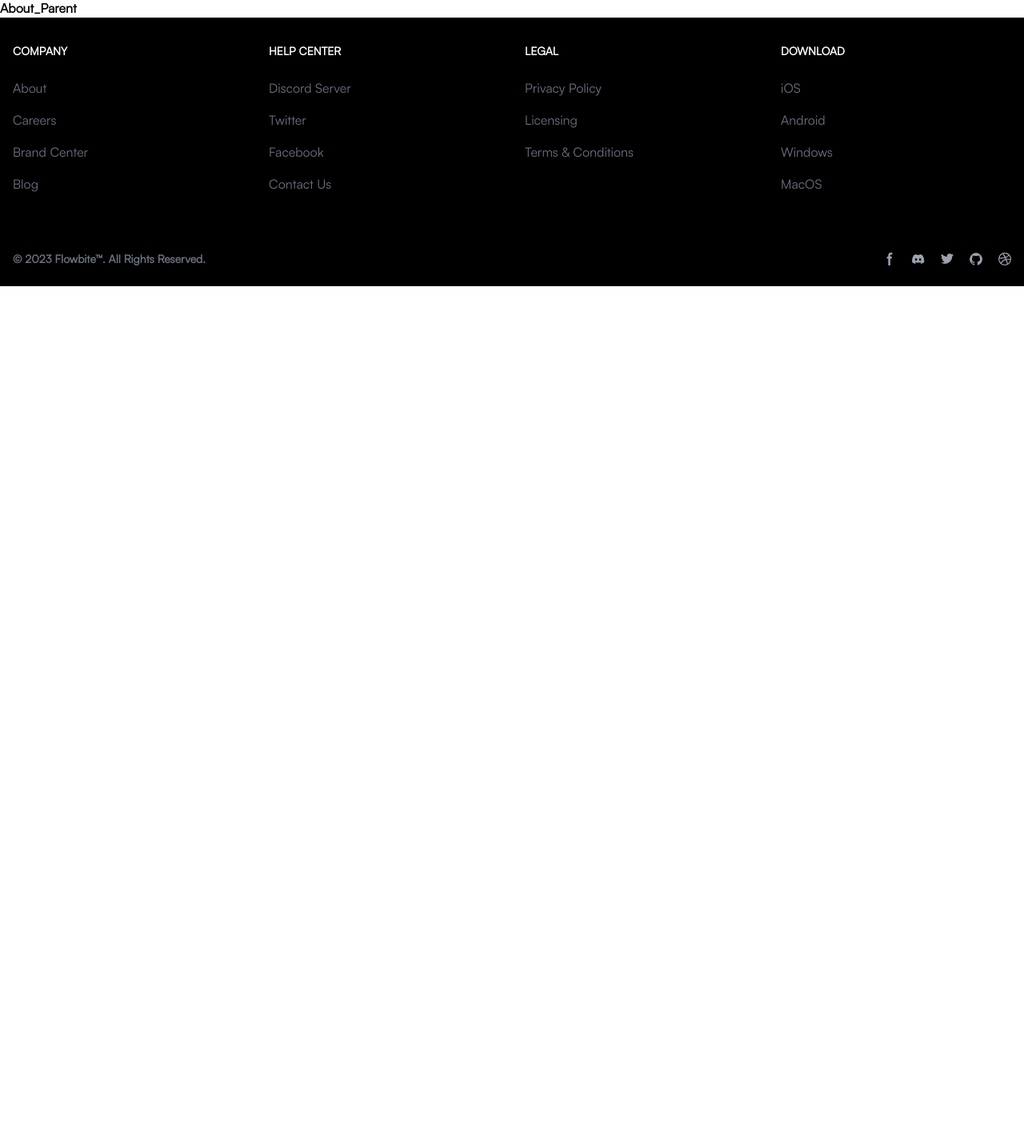
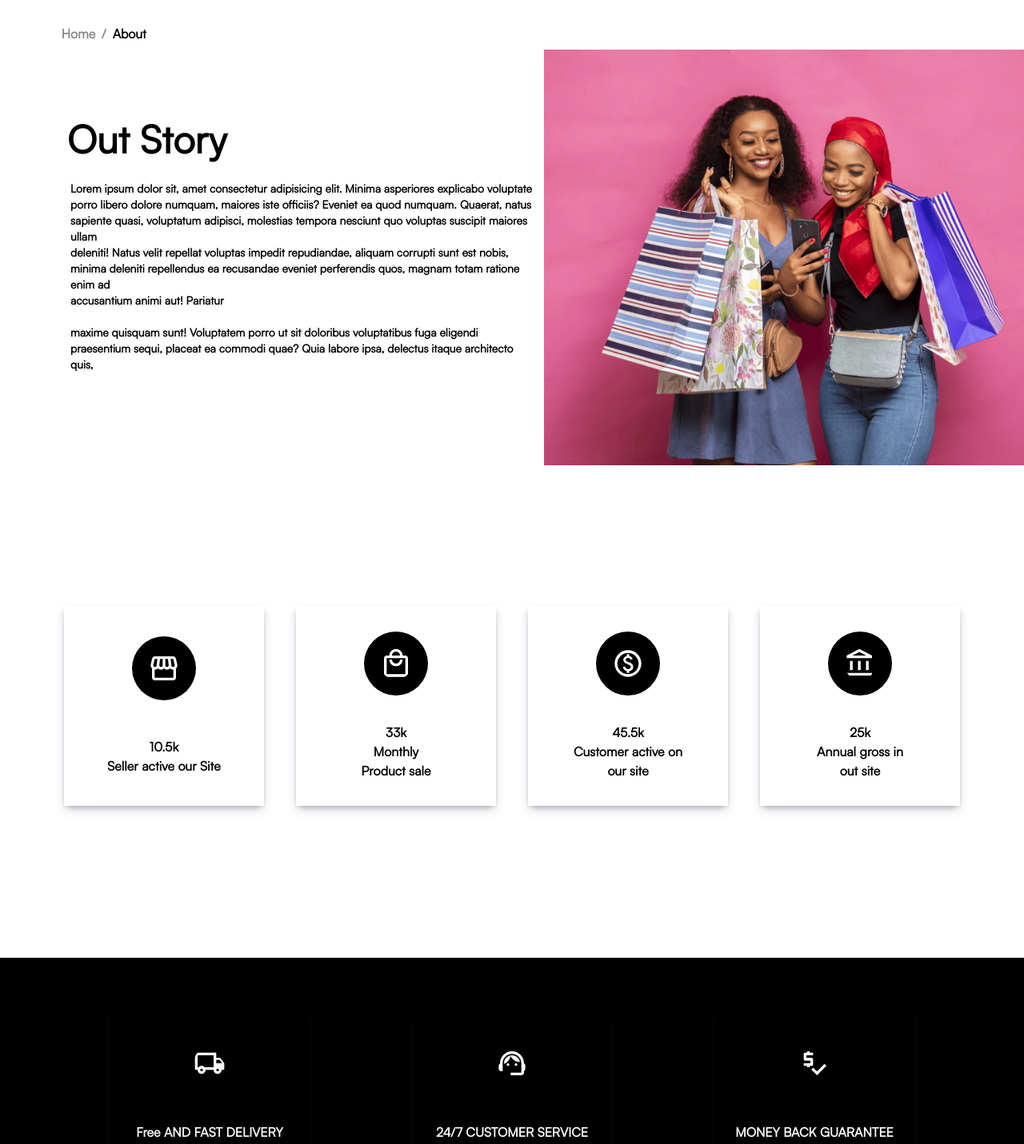
Before and after one commit to SimplifiedWeb/E-Commerce, a React (Vite) app: page /about in a window 1280 px wide. Shown: the part 129-1560 px from the top of the page at 80% size. Before the commit the page ends 800 px from the top, so only its background shows below. Built offline with nearby package versions, Linux system fonts and the light colour scheme.

Commit message:
Contact page done

```diff
--- a/src/components/pages/about/about-parent/About_Parent.jsx
+++ b/src/components/pages/about/about-parent/About_Parent.jsx
@@ -1,7 +1,135 @@
 import React from "react";
+import StorefrontOutlinedIcon from "@mui/icons-material/StorefrontOutlined";
+import PaidOutlinedIcon from "@mui/icons-material/PaidOutlined";
+import LocalMallOutlinedIcon from "@mui/icons-material/LocalMallOutlined";
+import AccountBalanceOutlinedIcon from "@mui/icons-material/AccountBalanceOutlined";
+import Services_Card_Design from "../../home/Section_Eight/services_card_design/Services_Card_Design";
 
 const About_Parent = () => {
-  return <div>About_Parent</div>;
+  return (
+    <>
+      <div className="about min-h-[100vh] relative">
+        <div className="route">
+          <div className="route flex gap-2 absolute top-[4%] left-[6%]">
+            <span className="text-[#868686]">Home</span>
+            <span className="text-[#868686]">/</span>
+            <span>About</span>
+          </div>
+        </div>
+        <div className="first-section flex flex-wrap  absolute top-[10%] left-[5%] p-5">
+          <div className="left flex-1 flex flex-col justify-start items-start gap-1 ">
+            <h1 className="text-5xl py-6 mt-7">Out Story</h1>
+            <p className="text-sm ml-1 ">
+              Lorem ipsum dolor sit, amet consectetur adipisicing elit. Minima
+              asperiores explicabo voluptate porro libero dolore numquam,
+              maiores iste officiis? Eveniet ea quod numquam. Quaerat, natus
+              sapiente quasi, voluptatum adipisci, molestias tempora nesciunt
+              quo voluptas suscipit maiores ullam <br></br>deleniti! Natus velit
+              repellat voluptas impedit repudiandae, aliquam corrupti sunt est
+              nobis, minima deleniti repellendus ea recusandae eveniet
+              perferendis quos, magnam totam ratione enim ad <br /> accusantium
+              animi aut! Pariatur
+              <br />
+              <br />
+              maxime quisquam sunt! Voluptatem porro ut sit doloribus
+              voluptatibus fuga eligendi praesentium sequi, placeat ea commodi
+              quae? Quia labore ipsa, delectus itaque architecto quis,
+            </p>
+          </div>
+          <div className="right flex-1">
+            <div className="img-container">
+              <img
+                src="/images/about/about-first-section.png"
+                alt="about-first-section-image"
+                className="w-[600px] h-[520px] absolute right-0 top-[-4%]"
+              />
+            </div>
+          </div>
+        </div>
+      </div>
+      <div className="second-section relative min-h-[50vh] ">
+        <div
+          //   className={`main-card mx-2 w-full rounded-lg p-[3px] pt-[1px] h-[315px] cursor-pointer  border-[0.1px] border-gray-900 border-opacity-10 border-b-2 `}
+
+          className="flex w-full justify-center items-center gap-10  absolute top-[-10%] left-[0%] "
+        >
+          <div
+            className="first-card service-card w-[250px] h-[250px] bg-[#fff] hover:bg-[#db4444] hover:text-white transition-all duration-100 cursor-pointer hover:translate-y-1"
+            style={{
+              boxShadow:
+                "rgba(50, 50, 93, 0.25) 0px 6px 12px -2px, rgba(0, 0, 0, 0.3) 0px 3px 7px -3px",
+            }}
+          >
+            <div className="service-icons">
+              {/* <LocalShippingOutlinedIcon className="service-icons" /> */}
+              <StorefrontOutlinedIcon className="service-icons" />
+            </div>
+            <div className="heading">
+              <h1>10.5k</h1>
+              <p>Seller active our Site</p>
+            </div>
+          </div>
+          <div
+            className="second-card service-card w-[250px] h-[250px] bg-[#fff] hover:bg-[#db4444] hover:text-white transition-all duration-100 cursor-pointer hover:translate-y-1 "
+            style={{
+              boxShadow:
+                "rgba(50, 50, 93, 0.25) 0px 6px 12px -2px, rgba(0, 0, 0, 0.3) 0px 3px 7px -3px",
+            }}
+          >
+            <div className="service-icons">
+              {/* <SupportAgentOutlinedIcon className="service-icons" /> */}
+              <LocalMallOutlinedIcon className="service-icons" />
+            </div>
+            <div className="heading">
+              <h1>33k</h1>
+              <p>
+                Monthly
+                <br /> Product sale
+              </p>
+            </div>
+          </div>
+          <div
+            className="third-card service-card w-[250px] h-[250px] bg-[#fff] hover:bg-[#db4444] hover:text-white transition-all duration-100 cursor-pointer hover:translate-y-1 "
+            style={{
+              boxShadow:
+                "rgba(50, 50, 93, 0.25) 0px 6px 12px -2px, rgba(0, 0, 0, 0.3) 0px 3px 7px -3px",
+            }}
+          >
+            <div className="service-icons">
+              {/* <PriceCheckOutlinedIcon className="service-icons " /> */}
+              <PaidOutlinedIcon className="service-icons" />
+            </div>
+            <div className="heading">
+              <h1>45.5k</h1>
+              <p>
+                Customer active on <br /> our site
+              </p>
+            </div>
+          </div>
+          <div
+            className="third-card service-card w-[250px] h-[250px] bg-[#fff] hover:bg-[#db4444] hover:text-white transition-all duration-100 cursor-pointer hover:translate-y-1 "
+            style={{
+              boxShadow:
+                "rgba(50, 50, 93, 0.25) 0px 6px 12px -2px, rgba(0, 0, 0, 0.3) 0px 3px 7px -3px",
+            }}
+          >
+            <div className="service-icons">
+              <AccountBalanceOutlinedIcon className="service-icons " />
+            </div>
+            <div className="heading">
+              <h1>25k</h1>
+              <p>
+                Annual gross in <br /> out site
+              </p>
+            </div>
+          </div>
+        </div>
+      </div>
+      <div className="third-section relative min-h-[50vh] p-5 bg-black ">
+        <Services_Card_Design about={true} />
+      </div>
+    </>
+  );
 };
 
 export default About_Parent;
--- a/src/components/pages/home/Section_Eight/services_card_design/Services_Card_Design.jsx
+++ b/src/components/pages/home/Section_Eight/services_card_design/Services_Card_Design.jsx
@@ -1,8 +1,9 @@
 import LocalShippingOutlinedIcon from "@mui/icons-material/LocalShippingOutlined";
 import SupportAgentOutlinedIcon from "@mui/icons-material/SupportAgentOutlined";
 import PriceCheckOutlinedIcon from "@mui/icons-material/PriceCheckOutlined";
+import { serviceCardDesignPropTypes } from "../../../../prop-types";
 
-const Services_Card_Design = () => {
+const Services_Card_Design = ({ about }) => {
   return (
     <>
       <div>
@@ -12,7 +13,9 @@ const Services_Card_Design = () => {
           className="flex w-full justify-center items-center gap-32 my-10"
         >
           <div
-            className="first-card service-card w-[250px] h-[250px] bg-[#fff] "
+            className={`first-card service-card w-[250px] h-[250px] ${
+              about ? "bg-black text-white" : "bg-[#fff]"
+            }`}
             style={{
               boxShadow:
                 "rgba(50, 50, 93, 0.25) 0px 6px 12px -2px, rgba(0, 0, 0, 0.3) 0px 3px 7px -3px",
@@ -27,7 +30,9 @@ const Services_Card_Design = () => {
             </div>
           </div>
           <div
-            className="second-card service-card w-[250px] h-[250px] bg-[#fff] "
+            className={`first-card service-card w-[250px] h-[250px] ${
+              about ? "bg-black text-white" : "bg-[#fff]"
+            }`}
             style={{
               boxShadow:
                 "rgba(50, 50, 93, 0.25) 0px 6px 12px -2px, rgba(0, 0, 0, 0.3) 0px 3px 7px -3px",
@@ -45,7 +50,9 @@ const Services_Card_Design = () => {
             </div>
           </div>
           <div
-            className="third-card service-card w-[250px] h-[250px] bg-[#fff] "
+            className={`first-card service-card w-[250px] h-[250px] ${
+              about ? "bg-black text-white" : "bg-[#fff]"
+            }`}
             style={{
               boxShadow:
                 "rgba(50, 50, 93, 0.25) 0px 6px 12px -2px, rgba(0, 0, 0, 0.3) 0px 3px 7px -3px",
@@ -67,4 +74,6 @@ const Services_Card_Design = () => {
   );
 };
 
+Services_Card_Design.propTypes = serviceCardDesignPropTypes;
+
 export default Services_Card_Design;
--- a/src/components/prop-types.js
+++ b/src/components/prop-types.js
@@ -38,3 +38,7 @@ export const buttonGroupPropTypes = {
 export const bannersPropTypes = {
   imagePath : PropTypes.string.isRequired
 }
+
+export const serviceCardDesignPropTypes = {
+  about : PropTypes.bool,
+}
```
Also changed, not shown: public/images/about/about-first-section.png (added).
